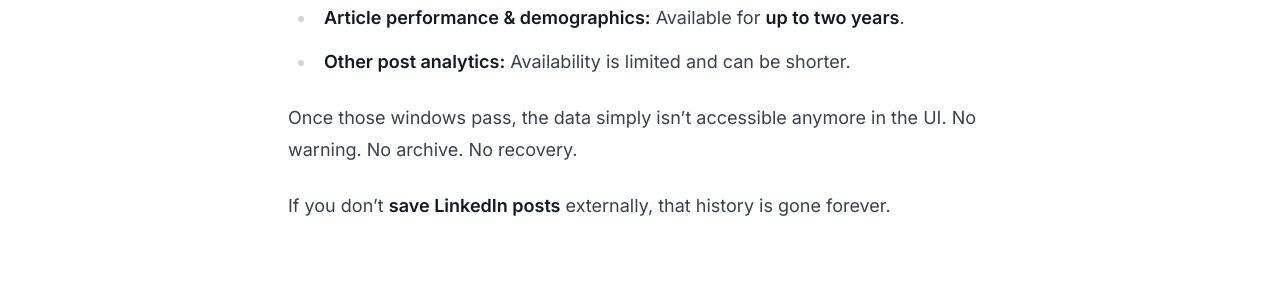
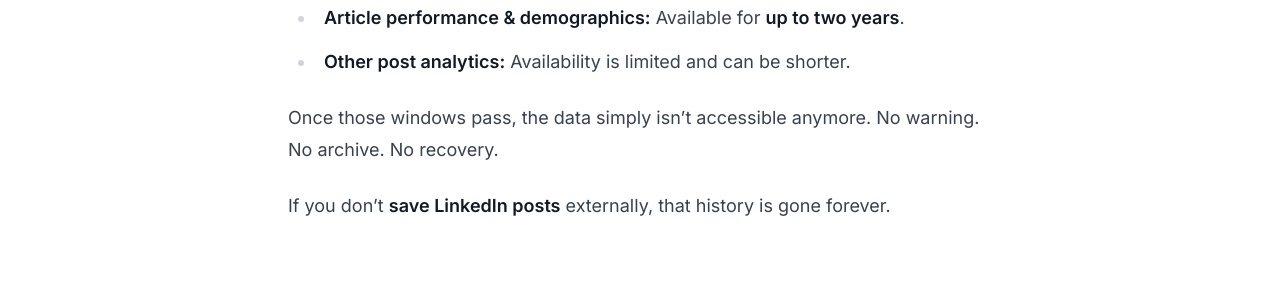
Before and after one commit to Kuziomkin/fetchposts_landing, a Jekyll site: the page built from _posts/2026-01-27-linkedin_analytics_limits.md, in a window 1280 px wide and 900 px high, scrolled down 1274 px. Shown: the part 153-437 px from the top of the window. Built offline with Jekyll 4.4.1, drawn with Linux system fonts in a browser that asks for light colours; nearby versions of some CDN libraries.

Commit message:
Adjusted post

```diff
--- a/_posts/2026-01-27-linkedin_analytics_limits.md
+++ b/_posts/2026-01-27-linkedin_analytics_limits.md
@@ -22,7 +22,7 @@ LinkedIn documents this, but it’s easy to miss. According to the [official sou
 * **Article performance & demographics:** Available for **up to two years**.
 * **Other post analytics:** Availability is limited and can be shorter.
 
-Once those windows pass, the data simply isn’t accessible anymore in the UI. No warning. No archive. No recovery.
+Once those windows pass, the data simply isn’t accessible anymore. No warning. No archive. No recovery.
 
 If you don't **save LinkedIn posts** externally, that history is gone forever.
 
```
